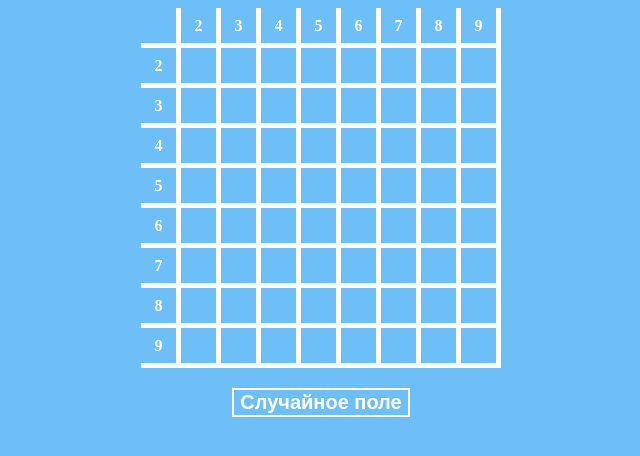
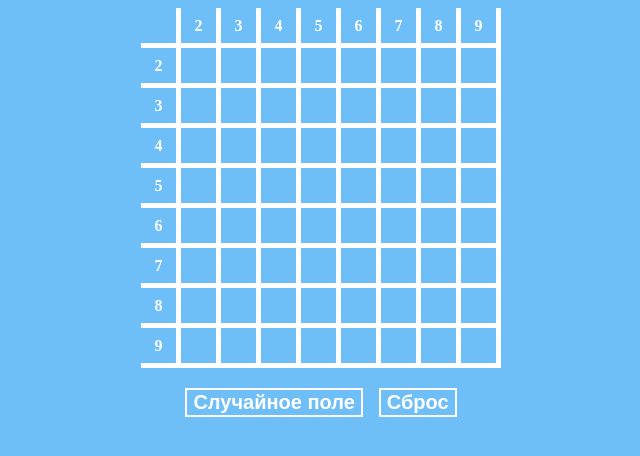
Before and after one commit to IgorSulj/multiTable, a website built with Vite: page index.html in a window 1280 px wide. Both pictures are taken after a click on the button "Случайное поле". Shown: the whole page, without its empty margins (319-959 px from the left). Built offline with nearby package versions, Linux system fonts and the light colour scheme.

Commit message:
Added clear/restore button

```diff
--- a/index.html
+++ b/index.html
@@ -3,10 +3,10 @@
   <head>
     <meta charset="UTF-8" />
     <meta name="viewport" content="width=device-width, initial-scale=1.0" />
-    <title>Vite + TS</title>
+    <title>Таблица умножения</title>
+    <script type="module" src="/src/main.js" defer></script>
   </head>
   <body>
     <div id="app" />
-    <script type="module" src="/src/main.js" defer></script>
   </body>
 </html>
--- /dev/null
+++ b/src/buttonBlock.js
@@ -0,0 +1,84 @@
+let lastState = [...Array(64)].map(() => '')
+
+export function buttonBlock() {
+    let block = document.createElement('div')
+    block.className = 'button-block'
+    let subblock = document.createElement('div')
+    subblock.append(randomPickButton(), clearTableButton())
+    block.append(subblock)
+    subblock = document.createElement('div')
+    subblock.append(restoreTableButton())
+    block.append(subblock)
+    return block
+}
+
+function randomPickButton() {
+    let button = document.createElement('button')
+    button.className = 'button'
+    button.append('Случайное поле')
+
+    const pickRandomCell = () => {
+        let pickCandidates = document.querySelectorAll('.input-cell:not(.correct)')
+        pickArrayElement(pickCandidates).focus()
+    }
+
+    button.addEventListener('click', pickRandomCell);
+
+    return button
+}
+
+function clearTableButton() {
+    let button = document.createElement('button')
+    button.className = 'button'
+    button.append('Сброс')
+
+    const clearTable = () => {
+        let field = document.querySelectorAll('.input-cell')
+        let isFieldEmpty = true
+        for (let input of field) {
+            isFieldEmpty &&= (input.value == '')
+        }
+        if (isFieldEmpty) return
+        lastState = Array.prototype.map.call(field, input => input.value)
+        field.forEach(input => {
+            input.value = ''
+            input.classList.remove('correct', 'incorrect')
+        })
+
+        let restoreButton = document.querySelector('.restore-button')
+        restoreButton.style.display = 'block'
+        document.addEventListener('input', () => {
+            restoreButton.style.display = 'none'
+        }, {once: true})
+
+
+        console.log(lastState)
+    }
+    button.addEventListener('click', clearTable)
+    return button
+}
+
+function restoreTableButton() {
+    let button = document.createElement('button')
+    button.className = 'button restore-button'
+    button.append('Восстановить')
+
+    const restoreTable = () => {
+        let inputs = document.querySelectorAll('.input-cell')
+        inputs.forEach((input, i) => {
+            input.value = lastState[i]
+            input.dispatchEvent(new Event('input'))
+        })
+        button.style.display = 'none'
+    }
+
+    button.addEventListener('click', restoreTable)
+    return button
+}
+
+function pickArrayElement(arr) {
+    let min = 0
+    let max = arr.length
+    let index = Math.floor(Math.random() * (max - min) + min)
+    return arr[index]
+}
--- a/src/main.js
+++ b/src/main.js
@@ -1,4 +1,5 @@
 import './style.css'
+import {buttonBlock} from './buttonBlock'
 
 const app = document.getElementById('app')
 
@@ -6,7 +7,7 @@ const table = multiplicationTable()
 
 document.addEventListener('keydown', handleTableNavigation)
 
-app.prepend(table, randomPickButton())
+app.prepend(table, buttonBlock())
 
 function multiplicationTable() {
     let table = document.createElement('div')
@@ -77,21 +78,6 @@ function multiplicationCell(x, y) {
     return cell
 }
 
-function randomPickButton() {
-    let button = document.createElement('button')
-    button.className = 'random-button'
-    button.append('Случайное поле')
-
-    const pickRandomCell = () => {
-        let pickCandidates = document.querySelectorAll('.input-cell:not(.correct)')
-        pickArrayElement(pickCandidates).focus()
-    }
-
-    button.addEventListener('click', pickRandomCell);
-
-    return button
-}
-
 function getCellbyCoords(x, y) {
     return document.querySelector(`.input-cell[data-x="${x}"][data-y="${y}"]`)
 }
@@ -126,10 +112,3 @@ function handleTableNavigation(event) {
     }
     getCellbyCoords(x, y).focus()
 }
-
-function pickArrayElement(arr) {
-    let min = 0
-    let max = arr.length
-    let index = Math.floor(Math.random() * (max - min) + min)
-    return arr[index]
-}
--- a/src/style.css
+++ b/src/style.css
@@ -49,7 +49,28 @@ body {
     color: white;
 }
 
-.random-button {
+.button-block {
+    display: flex;
+    flex-direction: column;
+    gap: 1rem;
+}
+
+.button-block div:nth-child(1) {
+    display: flex;
+    gap: 1rem;
+}
+
+.button-block div:nth-child(2) {
+    flex-grow: 1;
+    position: relative;
+}
+
+.button-block div:nth-child(2) button {
+    width: 100%;
+    display: none;
+}
+
+.button {
     border: 2.5px solid white;
     background-color: transparent;
     font-weight: 700;
```
Also changed, not shown: tsconfig.json (deleted, +0 -19 lines).
